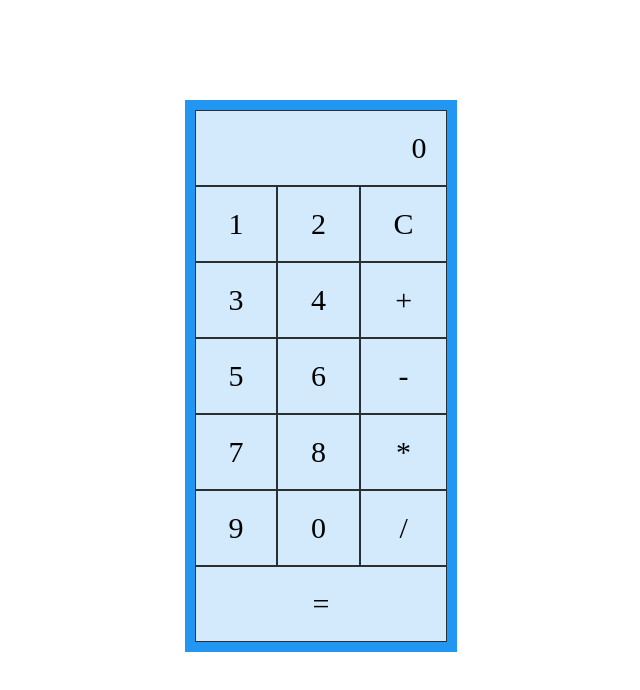
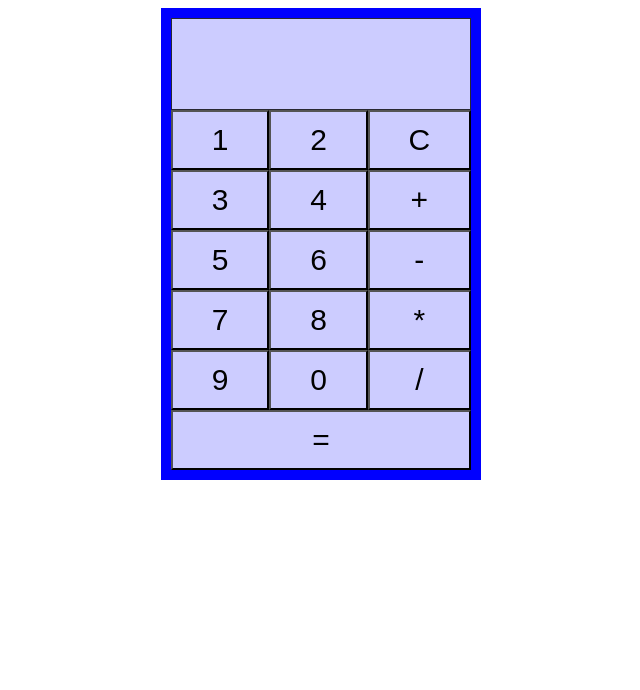
Before and after one commit to SanyiToth/js_DOM, a plain HTML site: page calc/calc.html in a window 1280 px wide. Shown: the whole page, without its empty margins (319-959 px from the left). Drawn offline with Linux system fonts and the light colour scheme.

Commit message:
calc program version 1.0

```diff
--- a/calc/calc.css
+++ b/calc/calc.css
@@ -1,42 +1,40 @@
 .grid-container {
-    margin: 100px auto;
-    width: 20%;
+    margin: 0 auto;
     display: grid;
+    width: 300px;
     grid-template-columns: auto auto auto;
-    background-color: #2196F3;
     padding: 10px;
+    background-color: blue;
 }
 
-.btn {
+button {
+    display: flex;
+    justify-content: center;
+    align-items: center;
+    background-color: rgba(255, 255, 255, 0.8);
+    outline: none;
+    padding: 20px;
+    font-size: 30px;
+    cursor: pointer;
+    height: 60px;
+}
+
+
+#display {
+    min-width: 100px;
+    grid-column-start: 1;
+    grid-column-end: 4;
+    text-align: right;
+    height: 50px;
     background-color: rgba(255, 255, 255, 0.8);
     border: 1px solid rgba(0, 0, 0, 0.8);
     padding: 20px;
     font-size: 30px;
-    text-align: center;
-    cursor: pointer;
+    color: darkblue;
 }
 
-.numbers {
-    background-color: rgba(255, 255, 255, 0.8);
-    border: 1px solid rgba(0, 0, 0, 0.8);
-    padding: 20px;
-    font-size: 30px;
-    text-align: center;
-    cursor: pointer;
 
-}
-
-#display {
-    grid-column-start: 1;
-    grid-column-end: 4;
-    text-align: right;
-    background-color: rgba(255, 255, 255, 0.8);
-    border: 1px solid rgba(0, 0, 0, 0.8);
-    padding: 20px;
-    font-size: 30px;
-}
-
-#equal {
+#\= {
     grid-column-start: 1;
     grid-column-end: 4;
 }
--- a/calc/calc.html
+++ b/calc/calc.html
@@ -7,23 +7,23 @@
 </head>
 <body>
 <div class="grid-container">
-    <div id="display">0</div>
-    <div class="numbers">1</div>
-    <div class="numbers">2</div>
-    <div class="btn" id="cancel">C</div>
-    <div class="numbers">3</div>
-    <div class="numbers">4</div>
-    <div class="numbers" id="plus">+</div>
-    <div class="numbers">5</div>
-    <div class="numbers">6</div>
-    <div class="btn" id="minus">-</div>
-    <div class="numbers">7</div>
-    <div class="numbers">8</div>
-    <div class="btn" id="multiplication">*</div>
-    <div class="numbers">9</div>
-    <div class="numbers">0</div>
-    <div class="btn" id="division">/</div>
-    <div class="numbers" id="equal">=</div>
+    <input type="text" id="display" disabled>
+    <button value="1">1</button>
+    <button value="2">2</button>
+    <button value="C">C</button>
+    <button value="3">3</button>
+    <button value="4">4</button>
+    <button value="+">+</button>
+    <button value="5">5</button>
+    <button value="6">6</button>
+    <button value="-">-</button>
+    <button value="7">7</button>
+    <button value="8">8</button>
+    <button value="*">*</button>
+    <button value="9">9</button>
+    <button value="0">0</button>
+    <button value="/">/</button>
+    <button id="=" value="=">=</button>
 </div>
 <script src="calc.js"></script>
 </body>
--- a/calc/calc.js
+++ b/calc/calc.js
@@ -1,27 +1,28 @@
-let elDisplay = document.getElementById("display")
-let elNumbers = document.querySelectorAll(".numbers")
-let elOperator = document.querySelectorAll(".btn")
-let firstNumber;
-let secondNumber;
-let result;
+const elDisplay = document.getElementById("display")
+const elBtns = document.querySelectorAll("button")
 
-for (let i = 0; i < elNumbers.length; i++) {
-    elNumbers[i].addEventListener("click", function () {
-        if (elDisplay.innerText !== '0') {
-            elDisplay.innerText = elDisplay.innerText + elNumbers[i].innerText
-            firstNumber = Number.parseInt(elDisplay.innerText)
-        } else {
-            elDisplay.innerText = elNumbers[i].innerText
+console.log('kijelzo' + elDisplay)
+console.log('gombok' + elBtns)
+
+elBtns.forEach(function (button) {
+    button.addEventListener('click', calculate)
+})
+
+
+function calculate(event) {
+    // current clicked buttons value
+    const clickedButtonValue = event.target.value
+    if (clickedButtonValue === '=') {
+        // check if the display is not empty then only do the calculation
+        if (elDisplay.value !== '') {
+            // calculate and show the answer to display
+            elDisplay.value = eval(elDisplay.value);
         }
-        if (elNumbers[i].innerText === '+') {
-            console.log(firstNumber + ' + ')
-            elDisplay.innerText = '0'
-        }
-        if (elNumbers[i].innerText === '=') {
-            secondNumber = elDisplay.innerText
-            console.log(secondNumber)
-            elDisplay.innerText = Number.parseInt(secondNumber) + Number.parseInt(firstNumber)
-        }
-    })
-
+    } else if (clickedButtonValue === 'C') {
+        // clear everything on display
+        elDisplay.value = '';
+    } else {
+        // otherwise concatenate it to the display
+        elDisplay.value += clickedButtonValue;
+    }
 }
```
